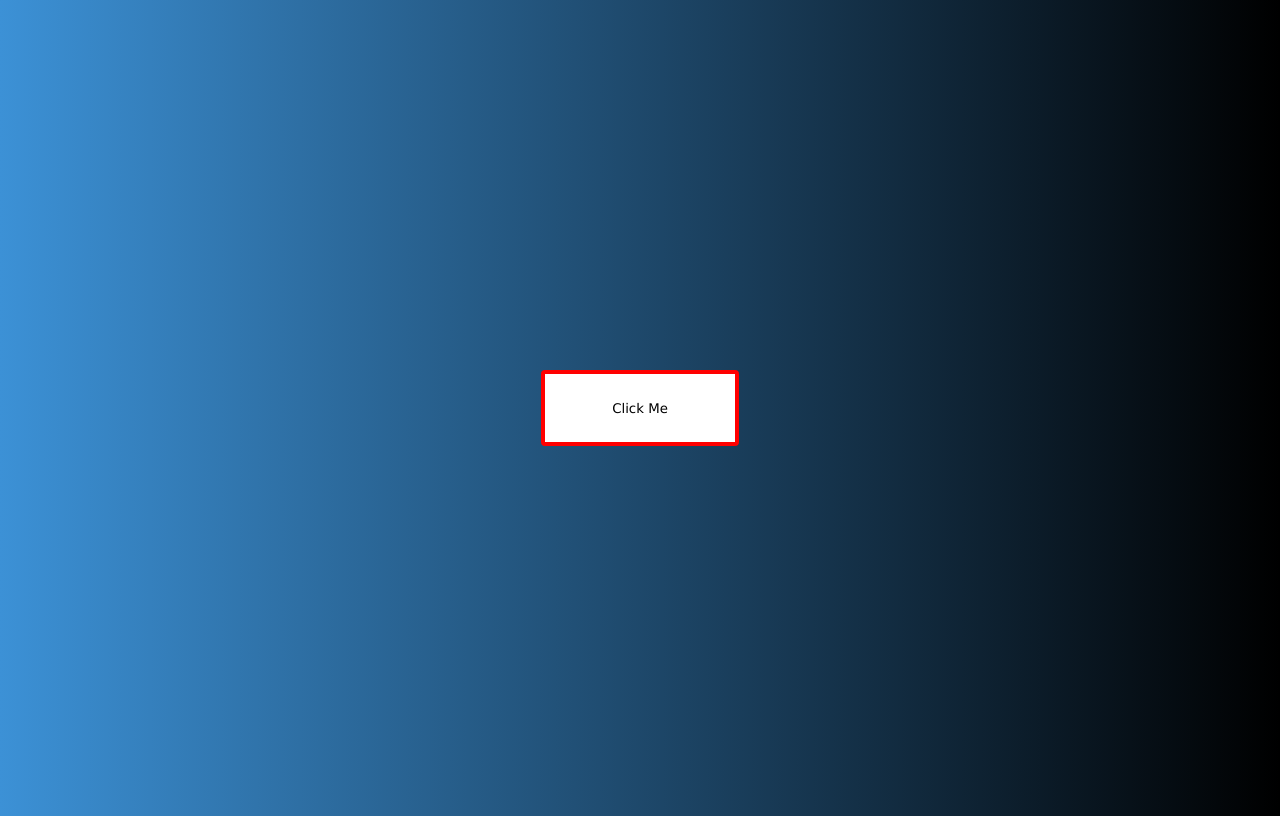
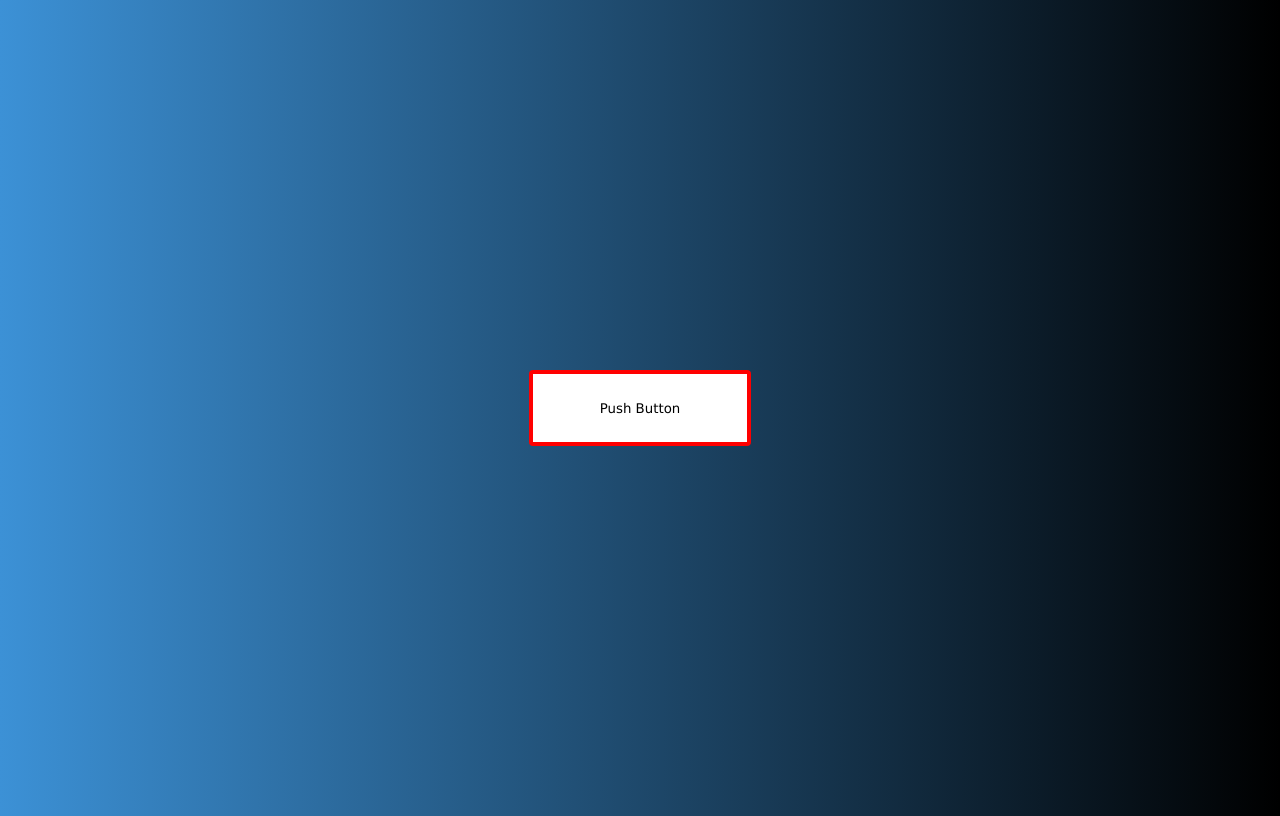
Before and after one commit to calderpru/Centered-HoverButton, a plain HTML site: page index.html in a window 1280 px wide. Drawn offline with Linux system fonts and the light colour scheme.

Commit message:
Changed Button Title

```diff
--- a/index.html
+++ b/index.html
@@ -12,8 +12,11 @@
 <body>
 
     <div class="center">
-        <button type="button" class="b1"> Click Me </button>
+        <button type="button" class="b1"> Push Button </button>
     </div>
 
+    <script>
+
+    </script>
 </body>
 </html>
```
